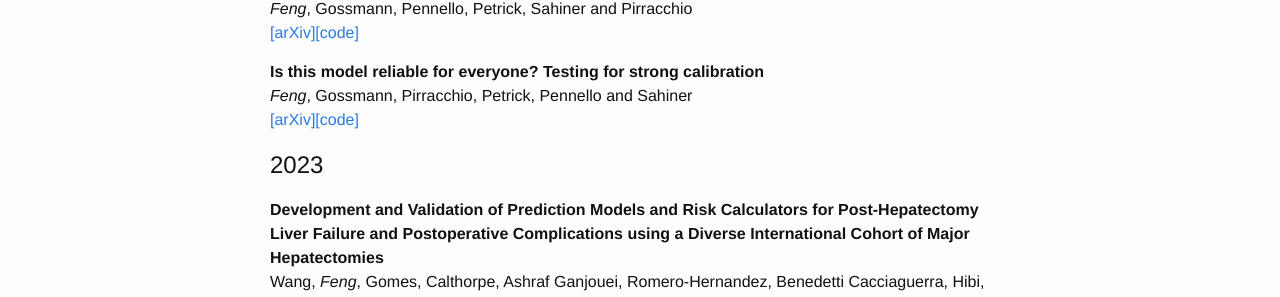
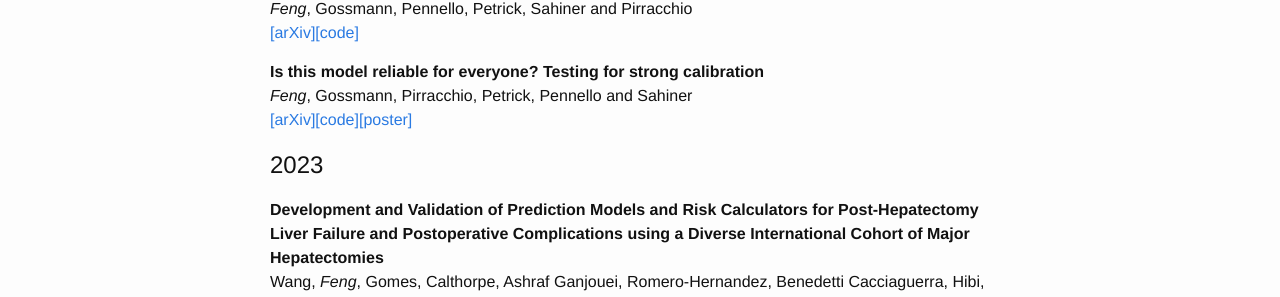
Before and after one commit to jjfeng/jjfeng.github.io, a Jekyll site: the page built from publications.md, in a window 1280 px wide and 900 px high. Shown: the part 305-602 px from the top of the window. Built offline with Jekyll 4.4.1, drawn with Linux system fonts in a browser that asks for light colours.

Commit message:
update pubs

```diff
--- a/generate_publications.py
+++ b/generate_publications.py
@@ -19,6 +19,7 @@
 }
 POSTER_DICT = {
     "sequential algorithmic modification with test data reuse": "adaptive_SRGP.pdf",
+    "is this model reliable for everyone? testing for strong calibration": "subgroup_poster.pdf",
 }
 
 def print_entries(entry_list):
@@ -71,6 +72,8 @@
         else:
             print("NOT FOUND", title)
             pub_str = "**%s**<br />\n%s<br />\n[\[%s\]](%s)" % (title, author_str, journal, url)
+        if title.lower() in POSTER_DICT:
+            pub_str += "[\[poster\]](%s)" % POSTER_DICT[title.lower()]
         parsed_entries["preprints"].append(pub_str)
     else:
         journal = convert_journal(entry["journal"])
--- a/publications.md
+++ b/publications.md
@@ -14,7 +14,7 @@
 
 **Is this model reliable for everyone? Testing for strong calibration**<br />
 *Feng*, Gossmann, Pirracchio, Petrick, Pennello and Sahiner<br />
-[\[arXiv\]](http://arxiv.org/abs/2307.15247)[\[code\]](https://github.com/jjfeng/testing_strong_calibration)
+[\[arXiv\]](http://arxiv.org/abs/2307.15247)[\[code\]](https://github.com/jjfeng/testing_strong_calibration)[\[poster\]](subgroup_poster.pdf)
 
 ## 2023
 **Development and Validation of Prediction Models and Risk Calculators for Post-Hepatectomy Liver Failure and Postoperative Complications using a Diverse International Cohort of Major Hepatectomies**<br />
```
Also changed, not shown: 1 other file.
